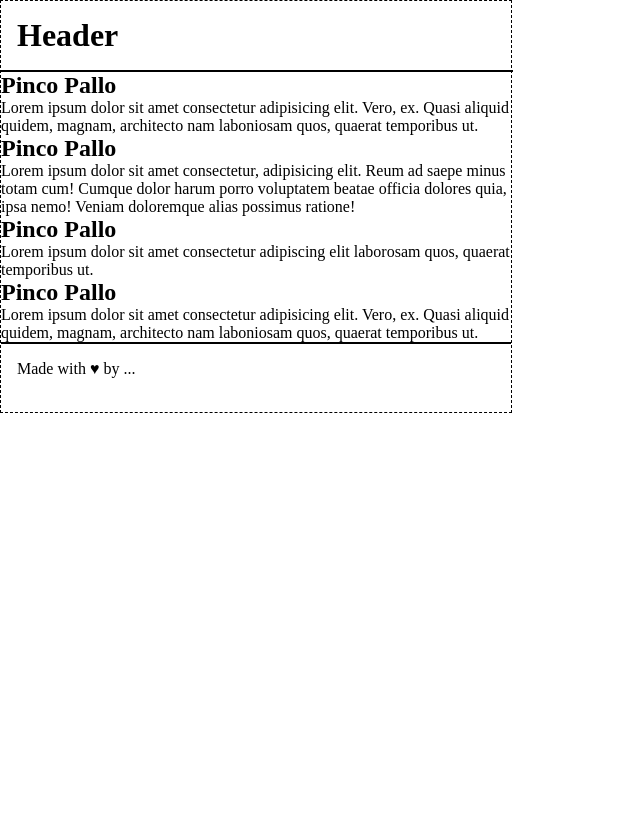
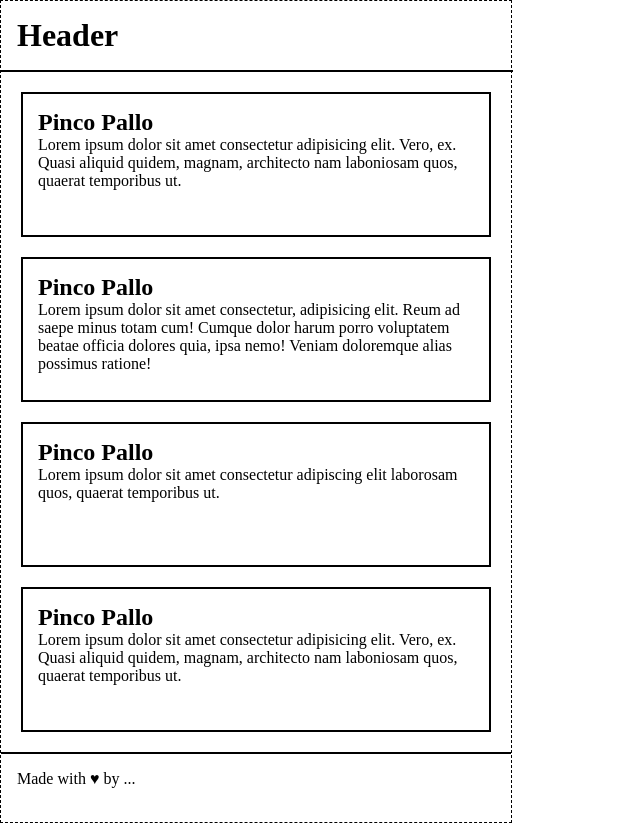
Before and after one commit to AndreaDistefanoDev/htmlcss-wireframe, a plain HTML site: page index.html in a window 1280 px wide. Shown: the whole page, without its empty margins (0-640 px from the left). Before the commit the page ends 800 px from the top, so only its background shows below. Drawn offline with Linux system fonts and the light colour scheme.

Commit message:
modify tag

```diff
--- a/index.html
+++ b/index.html
@@ -15,14 +15,14 @@
     <!-- /#site_header -->
     <main id="site_main">
         <div class="document">
-            <article class="blog_aricle">
+            <article class="blog_article">
                 <header>
                     <h2>Pinco Pallo</h2>
                 </header>
                 <p>Lorem ipsum dolor sit amet consectetur adipisicing elit. Vero, ex. Quasi aliquid quidem, magnam,
                     architecto nam laboniosam quos, quaerat temporibus ut.</p>
             </article>
-            <article class="blog_aricle">
+            <article class="blog_article">
                 <header>
                     <h2>Pinco Pallo</h2>
                 </header>
@@ -30,13 +30,13 @@
                     harum porro voluptatem beatae officia dolores quia, ipsa nemo!
                     Veniam doloremque alias possimus ratione!</p>
             </article>
-            <article class="blog_aricle">
+            <article class="blog_article">
                 <header>
                     <h2>Pinco Pallo</h2>
                 </header>
                 <p>Lorem ipsum dolor sit amet consectetur adipiscing elit laborosam quos, quaerat temporibus ut.</p>
             </article>
-            <article class="blog_aricle">
+            <article class="blog_article">
                 <header>
                     <h2>Pinco Pallo</h2>
                 </header>
```
